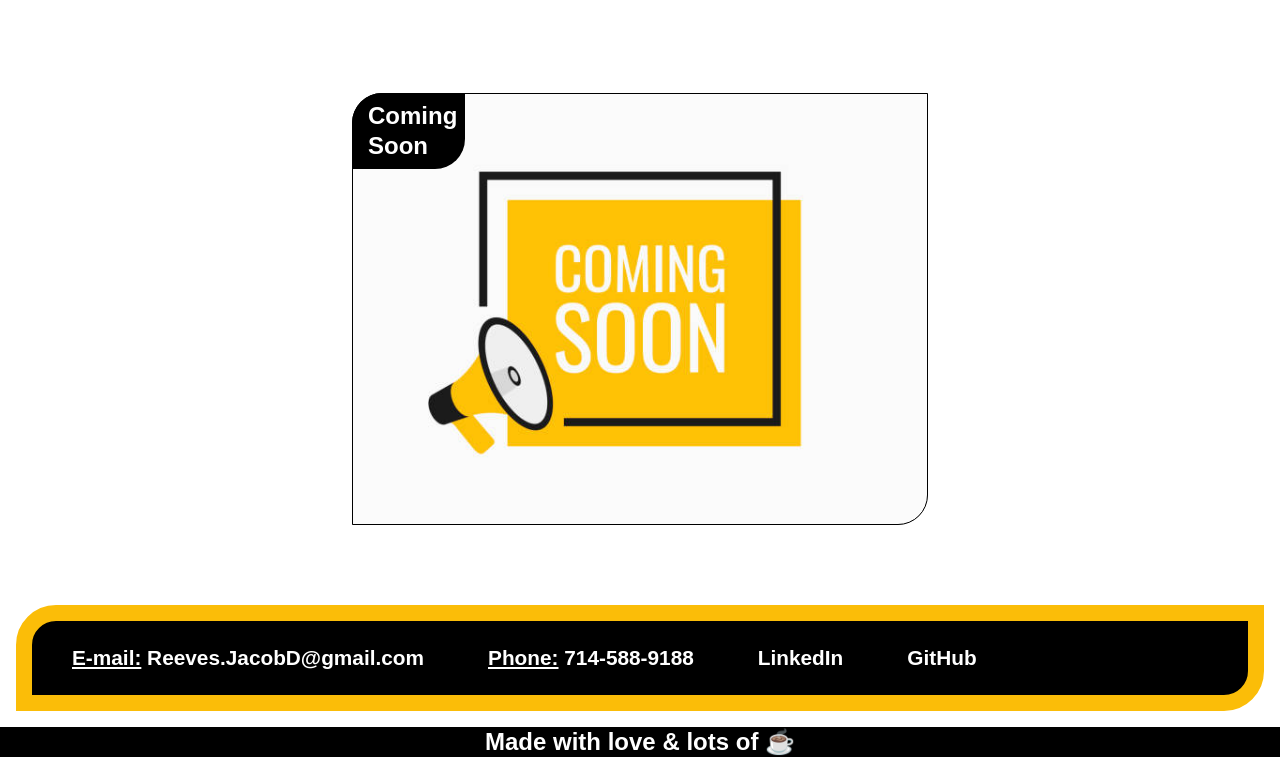
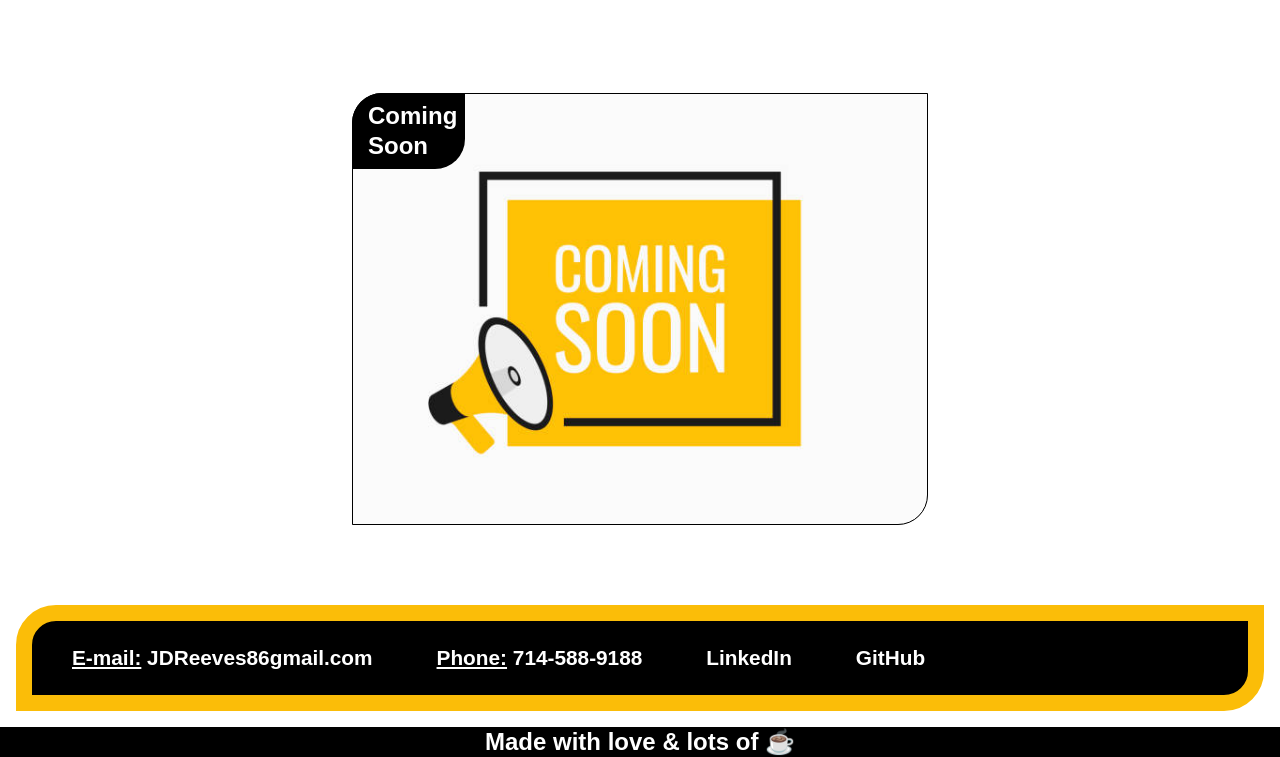
Before and after one commit to JDReeves86/Portfolio, a plain HTML site: page index.html in a window 1280 px wide. Shown: the part 3503-4260 px from the top of the page. Drawn offline with Linux system fonts and the light colour scheme.

Commit message:
edited email

```diff
--- a/index.html
+++ b/index.html
@@ -104,7 +104,7 @@
         <!-- anchor items wrapped around section turn entire card into clickable link -->
     </main>
     <section class="contact" id="contact">
-        <a href="mailto: Reeves.JacobD@gmail.com"><span class="contact-underline-bold">E-mail:</span>&nbsp;Reeves.JacobD@gmail.com</a>
+        <a href="mailto: JDReeves86@gmail.com"><span class="contact-underline-bold">E-mail:</span>&nbsp;JDReeves86gmail.com</a>
         <a><span class="contact-underline-bold">Phone:</span>&nbsp;714-588-9188</a> <!-- Span items allow for styling of contact information-->
         <a href="https://www.linkedin.com/in/jacob-reeves-4237a9238/" target="none">LinkedIn</a>
         <a href="https://github.com/JDReeves86?tab=repositories" target="none">GitHub</a>
```
